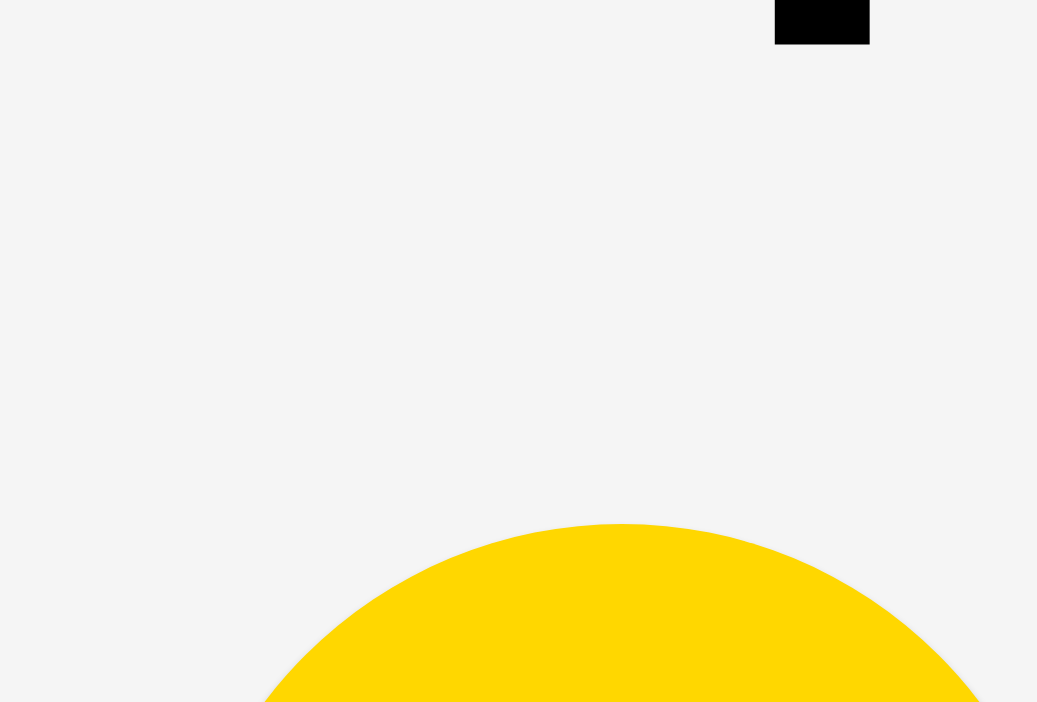
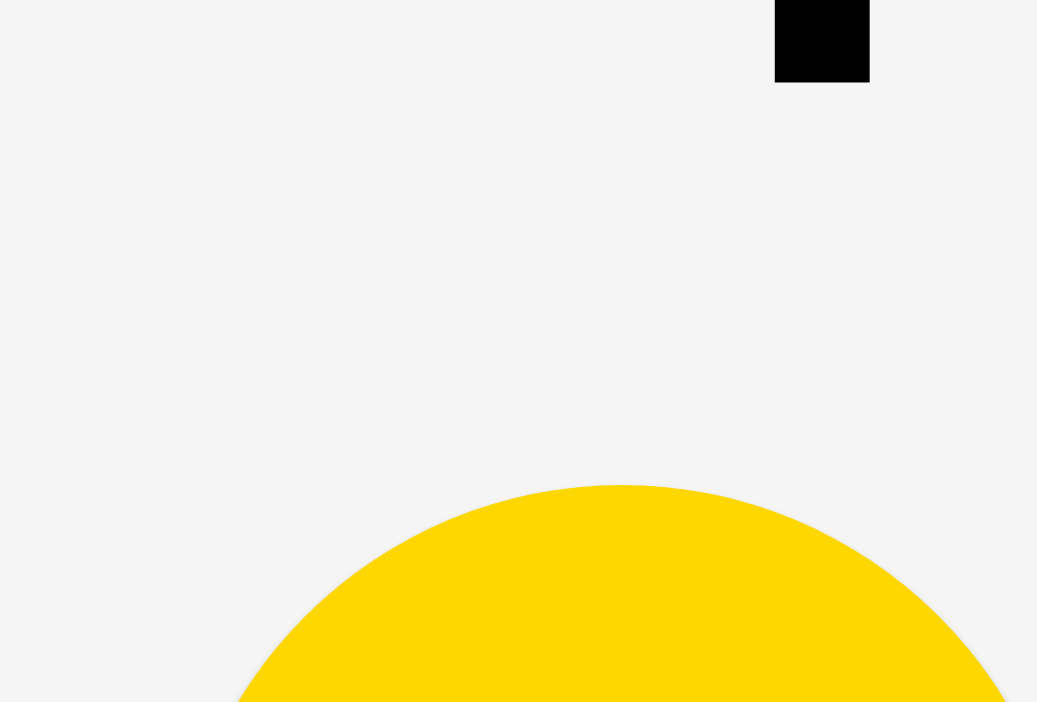
Before and after one commit to uquahanuqui/capstone, a plain HTML site: page cards/card1.html in a window 1280 px wide. Shown: the part 98-800 px from the top of the page, without its empty margins (18-1055 px from the left). Drawn offline with Linux system fonts and the light colour scheme.

Commit message:
Update card1.html

```diff
--- a/cards/card1.html
+++ b/cards/card1.html
@@ -13,7 +13,7 @@
 
         h2 {
             font-size: 60vw;
-            margin: 0.2em 0;
+            margin: 0.2em 0 0.1em 0;
         }
 
         /* 홈 버튼 스타일 */
```
